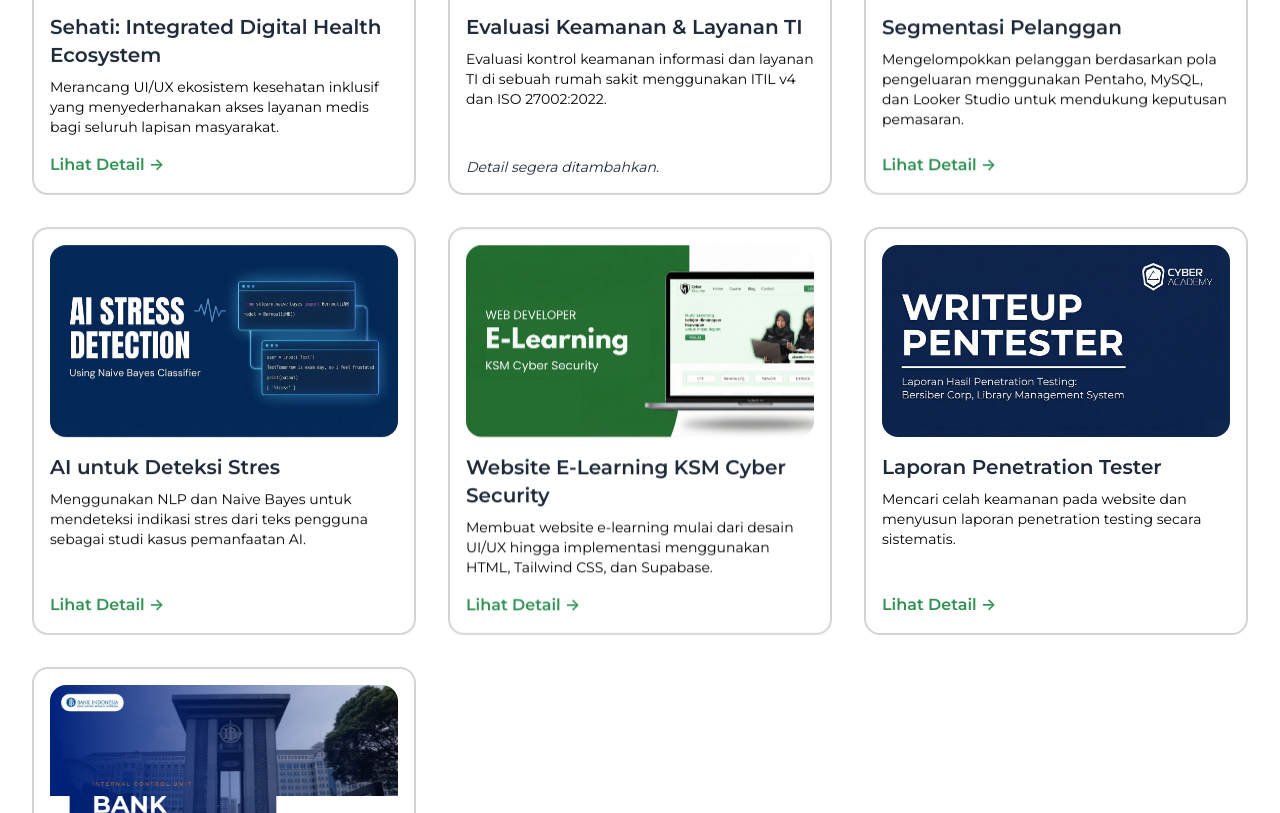
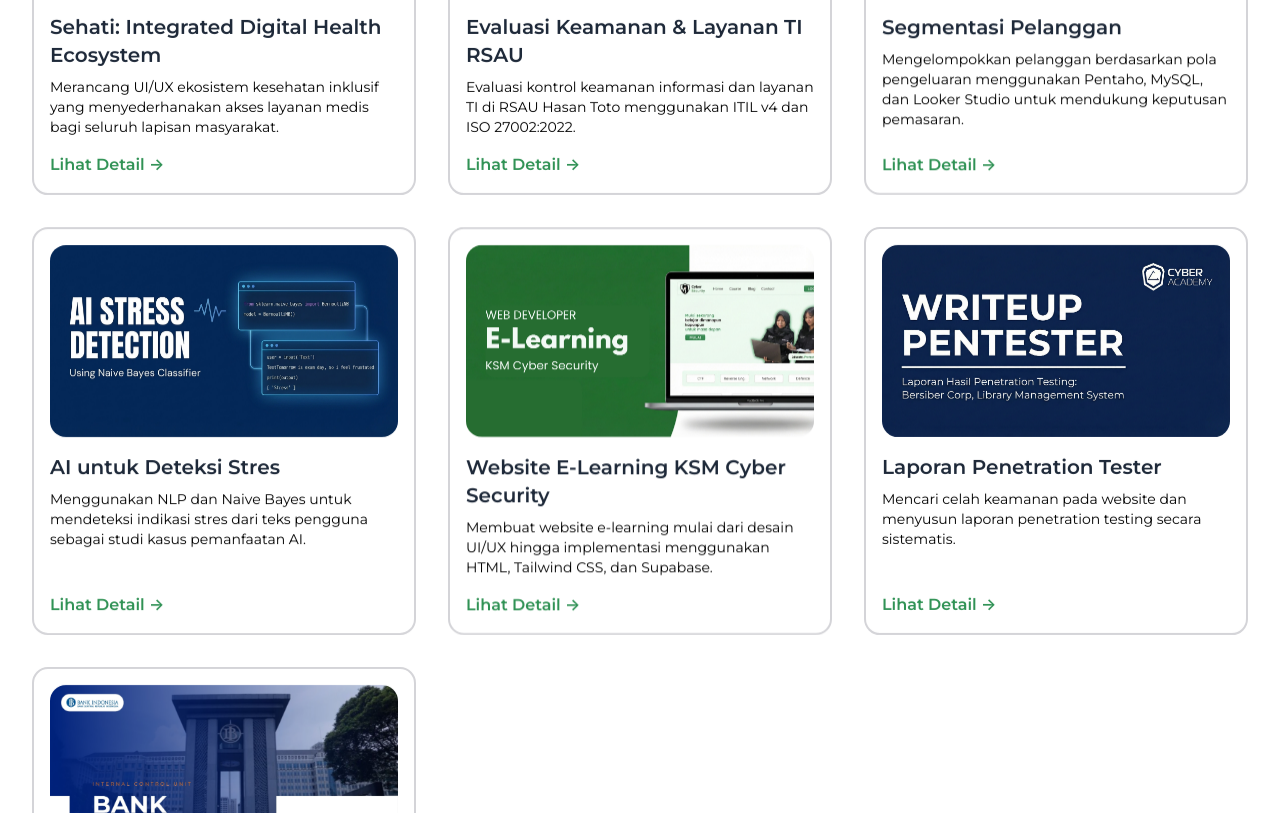
Before and after one commit to farrelalfaqih/portofolioFarrel, a website: page index.html in a window 1280 px wide. Shown: the part 4364-5177 px from the top of the page. Drawn offline with Linux system fonts and the light colour scheme.

Commit message:
Revert "Anonymize RSAU project card: remove hospital name & detail link"
This reverts commit 1ca8f3eb84fdb8379214b8533d13b7df9a75efc1.

```diff
--- a/index.html
+++ b/index.html
@@ -367,12 +367,16 @@
           <article class="card-animate border-2 border-zinc-300 rounded-2xl p-4 flex flex-col h-full bg-white
                           transition-all hover:-translate-y-2 hover:shadow-xl hover:border-primary"
                    style="transition-delay:.1s">
-            <img src="./assets/img/RSAU.jpeg" alt="RSU" class="w-full h-48 object-cover rounded-2xl mb-4" loading="lazy">
-            <h3 class="font-mont text-xl font-semibold mb-2">Evaluasi Keamanan &amp; Layanan TI</h3>
+            <img src="./assets/img/RSAU.jpeg" alt="RSAU" class="w-full h-48 object-cover rounded-2xl mb-4" loading="lazy">
+            <h3 class="font-mont text-xl font-semibold mb-2">Evaluasi Keamanan &amp; Layanan TI RSAU</h3>
             <p class="font-mont text-sm text-black mb-4">
-              Evaluasi kontrol keamanan informasi dan layanan TI di sebuah rumah sakit menggunakan ITIL v4 dan ISO 27002:2022.
+              Evaluasi kontrol keamanan informasi dan layanan TI di RSAU Hasan Toto menggunakan ITIL v4 dan ISO 27002:2022.
             </p>
-            <p class="mt-auto text-sm text-gray-500 italic">Detail segera ditambahkan.</p>
+            <a href="https://drive.google.com/file/d/1cWR3xLioKau2Kll5sJOZYSFY02FjgGKF/view?usp=sharing"
+               target="_blank" rel="noopener noreferrer"
+               class="mt-auto text-primary font-semibold hover:underline">
+              Lihat Detail →
+            </a>
           </article>
 
           <!-- Project Card 03 -->
```
